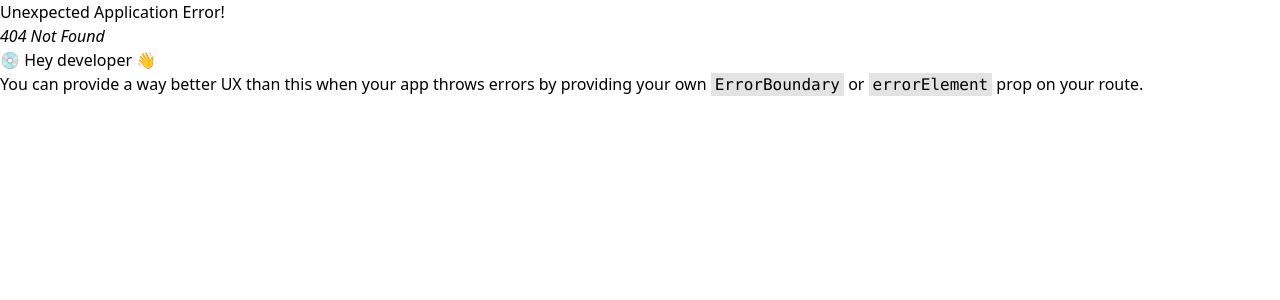
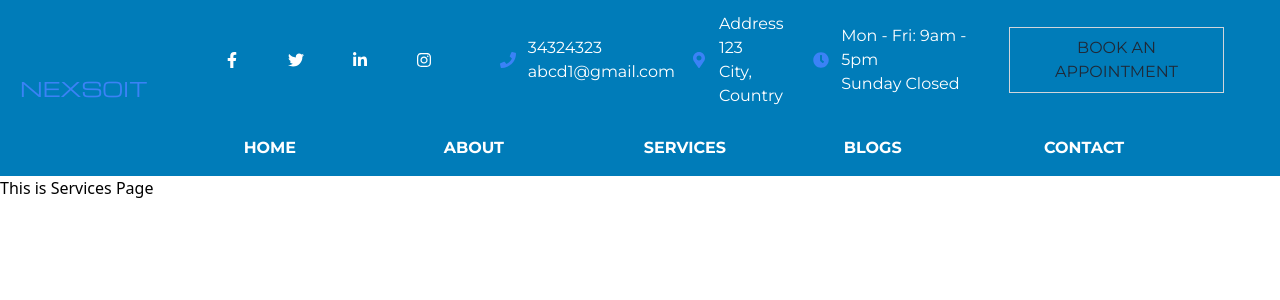
Before and after one commit to abdulkader789/nexsoit-client, a React (Vite) app: page /services in a window 1280 px wide. Before the commit this address had no page. Shown: the top 300 px of the page. Built offline with nearby package versions, Linux system fonts and the light colour scheme; a web font is replaced by a local one.

Commit message:
created services page component

```diff
--- /dev/null
+++ b/src/pages/ServicesPage.jsx
@@ -0,0 +1,11 @@
+import React from "react";
+
+const ServicesPage = () => {
+  return (
+    <div>
+      <h1>This is Services Page</h1>
+    </div>
+  );
+};
+
+export default ServicesPage;
--- a/src/routes.jsx
+++ b/src/routes.jsx
@@ -2,6 +2,7 @@ import Main from "./layout/Main";
 
 import HomePage from "./pages/HomePage";
 import AboutPage from "./pages/AboutPage";
+import ServicesPage from "./pages/ServicesPage";
 
 import "./index.css";
 const routes = [
@@ -13,6 +14,7 @@ const routes = [
       { path: "/", element: <HomePage /> },
       { path: "/home", element: <HomePage /> },
       { path: "/about", element: <AboutPage /> },
+      { path: "/services", element: <ServicesPage /> },
     ],
   },
   // {
```
